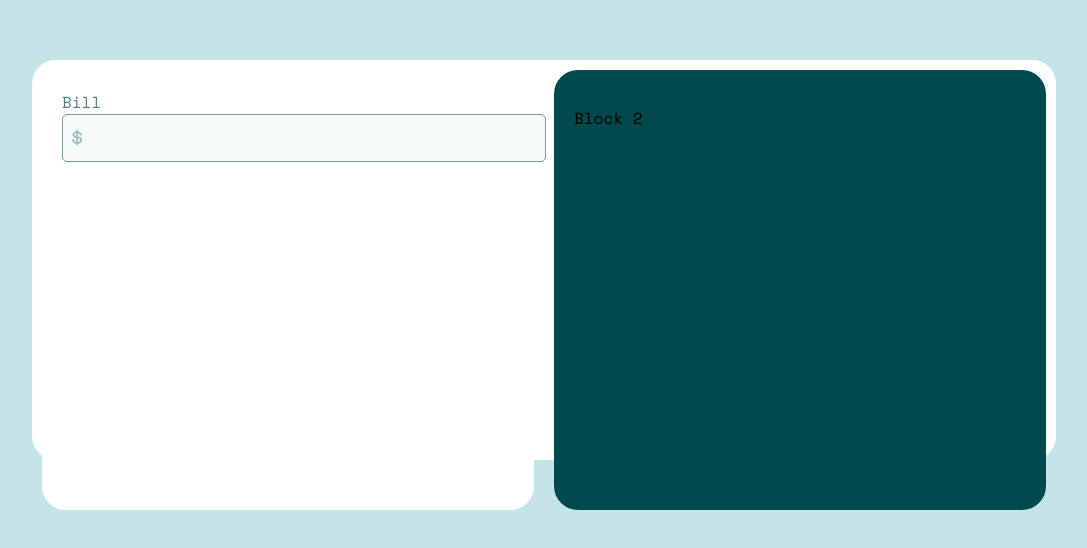
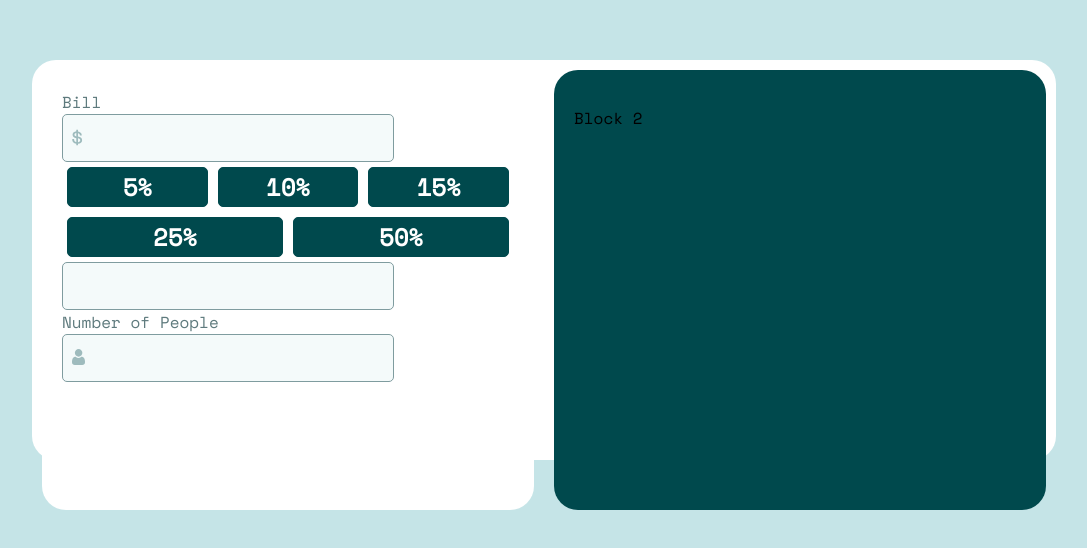
Before and after one commit to clh910936/tip-calculator-app-practice, a React (Create React App) app: page / in a window 1280 px wide. Shown: the part 140-688 px from the top of the page, without its empty margins (96-1183 px from the left). Built offline with nearby package versions, Linux system fonts and the light colour scheme.

Commit message:
started the button block, still weird formatting on the input form

```diff
--- /dev/null
+++ b/src/components/ButtonContainer.js
@@ -0,0 +1,23 @@
+import "../styles/ButtonContainer.css";
+import TextInputForm from "./TextInputForm";
+
+function ButtonContainer() {
+    const buttonsArr = getButtons();
+    return (
+        <div className="buttonContainer">
+            {buttonsArr}
+            <TextInputForm className="buttonContainerChild" label="" id="customTip"/>
+        </div>
+    );
+}
+
+function getButtons() {
+    const tips = [5, 10, 15, 25, 50];
+    const buttons = [];
+    tips.forEach(tip => {
+        buttons.push(<button className="buttonContainerChild">{tip}%</button>)
+    });
+    return buttons;
+}
+
+export default ButtonContainer;
--- a/src/components/Container.js
+++ b/src/components/Container.js
@@ -1,14 +1,17 @@
 import "../styles/container.css";
 import ContainerBlock from "./ContainerBlock";
 import TextInputForm from "./TextInputForm";
+import dollarIcon from "../images/icon-dollar.svg";
+import personIcon from "../images/icon-person.svg";
+import ButtonContainer from "./ButtonContainer";
 
 function Container() {
   const firstBlockContent = makeFirstBlock();
   const secondBlockContent = makeSecondBlock();
   return (
     <div className="container">
-      <ContainerBlock className="firstBlock" content={firstBlockContent} />
-      <ContainerBlock className="secondBlock" content={secondBlockContent} />
+      <ContainerBlock className="firstBlock" content={firstBlockContent}/>
+      <ContainerBlock className="secondBlock" content={secondBlockContent}/>
     </div>
   );
 }
@@ -16,7 +19,9 @@ function Container() {
 function makeFirstBlock() {
   return(
     <>
-      <TextInputForm label="Bill" id="bill"/>
+      <TextInputForm label="Bill" id="bill" image={dollarIcon}/>
+      <ButtonContainer />
+      <TextInputForm label="Number of People" id="people" image={personIcon} />
     </>
   );
 }
--- a/src/components/TextInputForm.js
+++ b/src/components/TextInputForm.js
@@ -1,17 +1,21 @@
 import "../styles/TextInputForm.css";
-import dollarSign from "../images/icon-dollar.svg";
 
 function TextInputForm(props) {
     var label = props.label;
     var id = props.id;
+    var image = props.image;
+    var className = props.className ? props.className : "";
+
+    var imageContent = image ? <img src={image} className="icon" alt="Dollar Sign" /> : null;
     return (
-        <>
+        <div className={className}>
             <label for={id}>{label}</label>
             <div className="inputContainer">
                 <input type="text" id={id} />
-                <img src={dollarSign} className="icon" alt="Dollar Sign" />
+
+                {imageContent}
             </div>
-        </>
+        </div>
     );
 }
 
--- a/src/styles/App.css
+++ b/src/styles/App.css
@@ -18,6 +18,7 @@
   --font-input-color: var(--primary-dark);
   --app-background: var(--n-l-cyan-1);
   --input-background: var(--n-l-cyan-2);
+  --input-border-radius: 5px;
 }
 
 .App{
--- /dev/null
+++ b/src/styles/ButtonContainer.css
@@ -0,0 +1,31 @@
+.buttonContainer {
+    display: flex;
+    flex-direction: row;
+    flex-wrap: wrap;
+    width: 100%;
+}
+
+.buttonContainer button {
+    background-color: var(--primary-dark);
+    color: var(--white);
+    border: 1px solid var(--primary-dark);
+    border-radius: var(--input-border-radius);
+    outline: none;
+    padding: auto;
+    margin: 5px;
+    font-family: var(--font-family);
+    font-size: var(--font-size);
+    font-weight: var(--font-weight-3);
+    justify-content: center;
+}
+
+.buttonContainer button:hover {
+    background-color: var(--n-d-cyan-1);
+    color: var(--primary-dark);
+    cursor: pointer;
+}
+
+.buttonContainerChild {
+    display: flex;
+    flex: 1 1 25%;
+}
--- a/src/styles/TextInputForm.css
+++ b/src/styles/TextInputForm.css
@@ -6,7 +6,7 @@ label {
 
 input[type="text"] {
     position: relative;
-    width: 100%;
+    max-width: 100%;
     padding: 5px 15px;
     direction: rtl;
     font-family: var(--font-family);
@@ -15,7 +15,7 @@ input[type="text"] {
     color: var(--font-input-color);
     background-color: var(--input-background);
     border: 1px solid var(--n-d-cyan-3);
-    border-radius: 5px;
+    border-radius: var(--input-border-radius);
 }
 
 input[type="text"]:focus {
```
